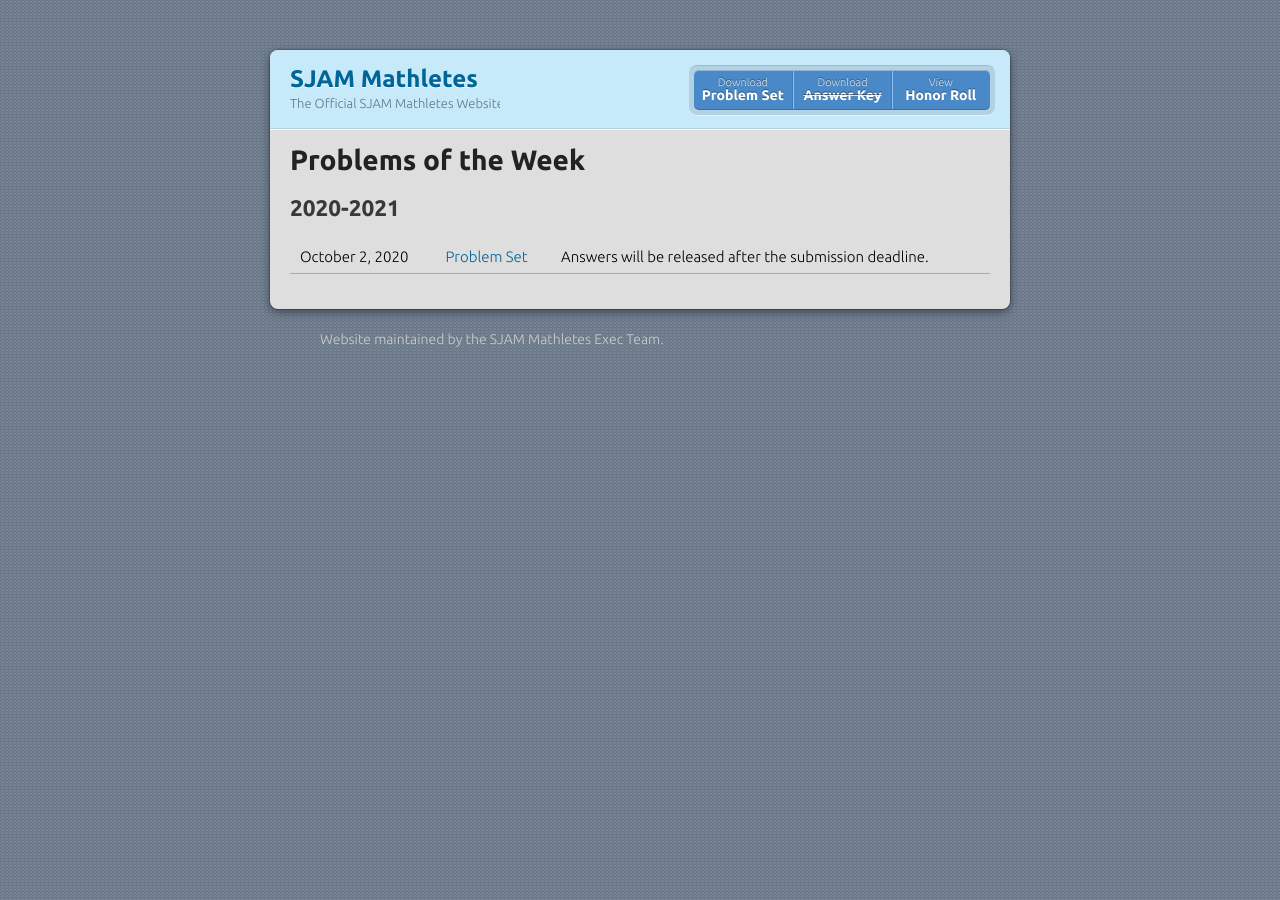
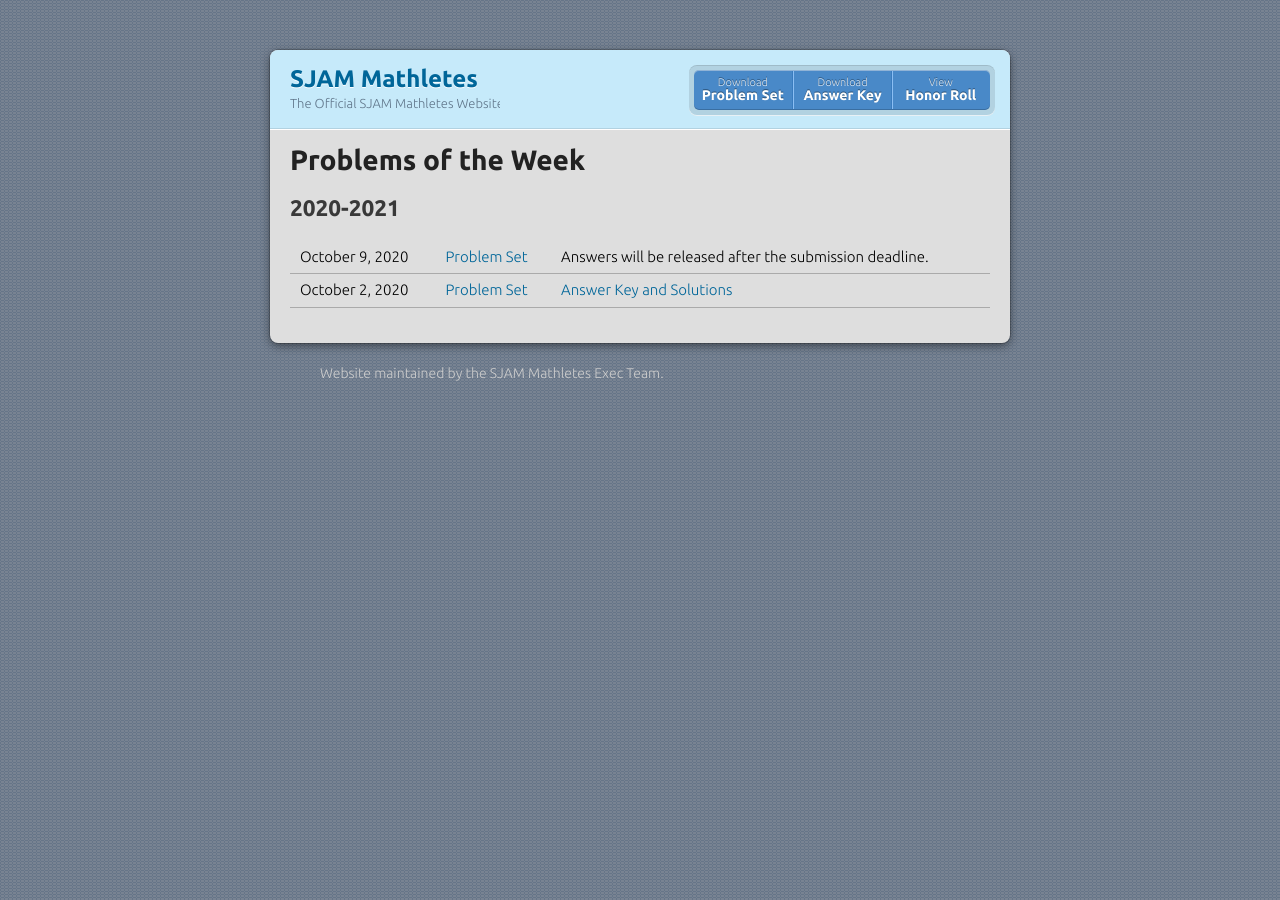
Before and after one commit to sjammathletes/sjammathletes.github.io, a Jekyll site: the page built from problem-sets.md, in a window 1280 px wide. Built offline with Jekyll 4.4.1, drawn with Linux system fonts in a browser that asks for light colours; our own code applies the rules of GitHub Pages for plain Markdown files.

Commit message:
Week 2 update

```diff
--- a/_layouts/default.html
+++ b/_layouts/default.html
@@ -71,8 +71,8 @@
         </div>
         <ul style="width:40%">
         {% if site.show_tow_downloads %}
-          <li style="width:33%"><a href="assets/pdfs/2020-2021/Week 1/Oct 2 Problem Set.pdf">Download <strong>Problem Set</strong></a></li>
-            <li style="width:33%"><a onclick="return false" title="Not Yet Released.">Download <strike><strong>Answer Key</strong></strike></a></li>
+          <li style="width:33%"><a href="assets/pdfs/2020-2021/Week 2/Oct 9 Problem Set.pdf">Download <strong>Problem Set</strong></a></li>
+            <li style="width:33%"><a href="assets/pdfs/2020-2021/Week 1/Oct 2 Answer Key and Solutions.pdf">Download <strong>Answer Key</strong></a></li>
         {% endif %}
           <li style="width:32%"><a href="/honor-roll">View <strong>Honor Roll</strong></a></li>
         </ul>
--- a/problem-sets.md
+++ b/problem-sets.md
@@ -2,4 +2,5 @@
 ## 2020-2021
 
 |:-:|:-:|
-| October 2, 2020 | [Problem Set](assets/pdfs/2020-2021/Week 1/Oct 2 Problem Set.pdf){: target="_blank"} | Answers will be released after the submission deadline. |
+| October 9, 2020 | [Problem Set](assets/pdfs/2020-2021/Week 2/Oct 9 Problem Set.pdf){: target="_blank"} | Answers will be released after the submission deadline. |
+| October 2, 2020 | [Problem Set](assets/pdfs/2020-2021/Week 1/Oct 2 Problem Set.pdf){: target="_blank"} | [Answer Key and Solutions](assets/pdfs/2020-2021/Week 1/Oct 2 Answer Key and Solutions.pdf){: target="_blank"} |
```
Also changed, not shown: 2 other files.
